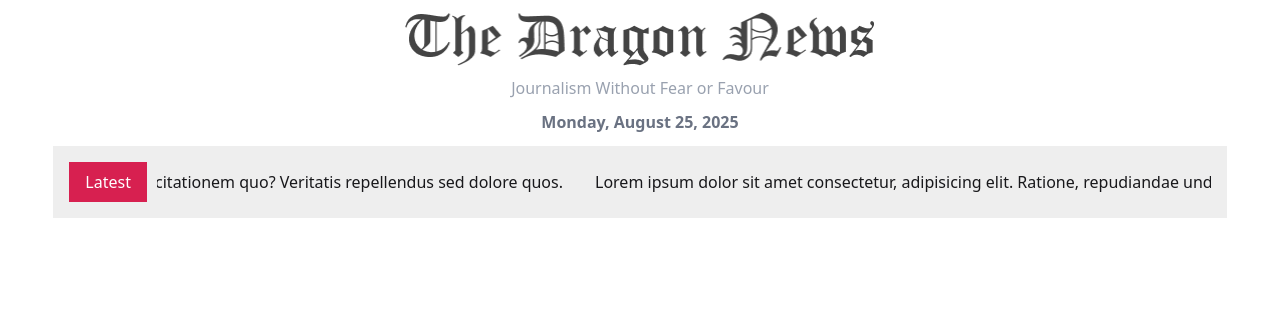
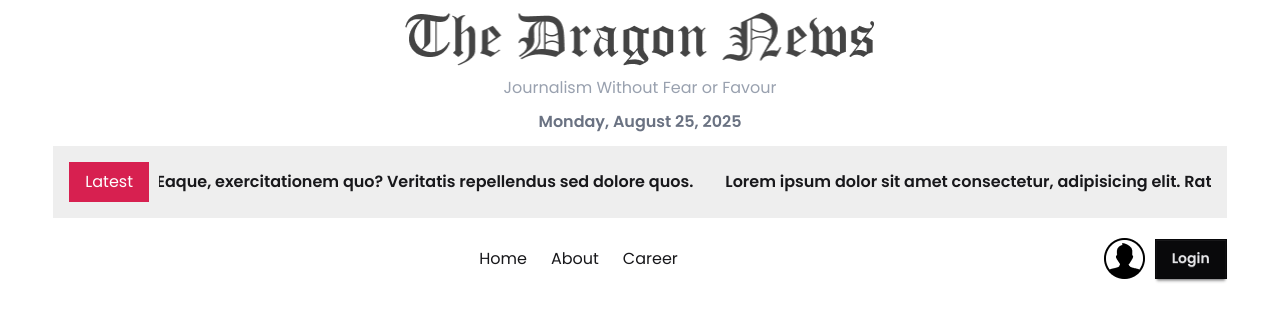
Before and after one commit to Khaiyum-Ahmed/Dragon-news-project, a React (Vite) app: page / in a window 1280 px wide. Shown: the top 322 px of the page. Built offline with nearby package versions, Linux system fonts and the light colour scheme.

Commit message:
navbar added

```diff
--- a/src/Components/LatestNews.jsx
+++ b/src/Components/LatestNews.jsx
@@ -5,7 +5,7 @@ const LatestNews = () => {
     return (
         <div className="flex gap-2.5 items-center p-4 bg-base-300">
            <p className="bg-[#D72050] text-base-100 px-4 py-2">Latest</p>
-           <Marquee pauseOnHover={true} speed={200} className="space-x-8">
+           <Marquee pauseOnHover={true} speed={200} className="space-x-8 font-semibold">
             <Link to="/news">Lorem ipsum dolor sit amet consectetur, adipisicing elit. Ratione, repudiandae unde. Deleniti perspiciatis reiciendis at expedita labore. Eaque, exercitationem quo? Veritatis repellendus sed dolore quos.</Link>
            </Marquee>
         </div>
--- /dev/null
+++ b/src/Components/Navbar.jsx
@@ -0,0 +1,23 @@
+import { Link } from "react-router-dom";
+import userIcon from "../assets/user.png"
+
+const Navbar = () => {
+    return (
+        <div className="flex justify-between items-center">
+            <div className=""></div>
+            <div className="nav space-x-6">
+                <Link to="/">Home</Link>
+                <Link to="/about">About</Link>
+                <Link to="/career">Career</Link>
+            </div>
+            <div className="login">
+               <div className="flex gap-2.5 items-center">
+                 <img src={userIcon} alt="" />
+                <button className="btn btn-neutral rounded-none">Login</button>
+               </div>
+            </div>
+        </div>
+    );
+};
+
+export default Navbar;
--- a/src/Layouts/HomeLayouts.jsx
+++ b/src/Layouts/HomeLayouts.jsx
@@ -1,5 +1,6 @@
 import Header from "../Components/Header";
 import LatestNews from "../Components/LatestNews";
+import Navbar from "../Components/Navbar";
 
 const HomeLayouts = () => {
     return (
@@ -10,8 +11,10 @@ const HomeLayouts = () => {
                     <LatestNews></LatestNews>
                 </section>
             </header>
-            <nav></nav>
-            <main></main>
+            <nav className="w-11/12 mx-auto py-5">
+                <Navbar></Navbar>
+            </nav>
+            <main className="w-11/12 mx-auto pt-6"></main>
         </div>
     );
 };
--- a/src/index.css
+++ b/src/index.css
@@ -1,3 +1,11 @@
-
+@import url('https://fonts.googleapis.com/css2?family=Poppins:ital,wght@0,100;0,200;0,300;0,400;0,500;0,600;0,700;0,800;0,900;1,100;1,200;1,300;1,400;1,500;1,600;1,700;1,800;1,900&display=swap');
 @import "tailwindcss";
 @plugin "daisyui";
+
+body {
+
+    font-family: "Poppins", sans-serif;
+    font-weight: 400;
+    font-style: normal;
+
+}
```
